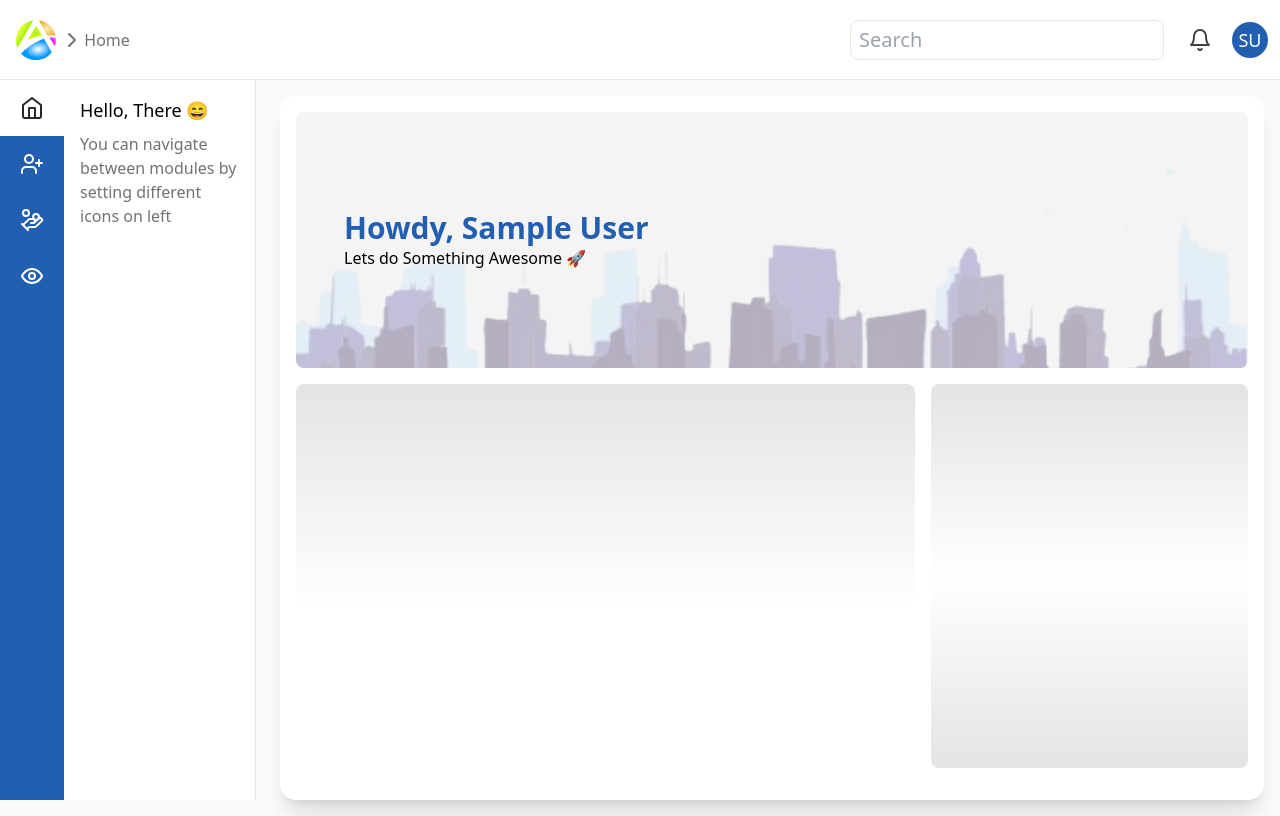
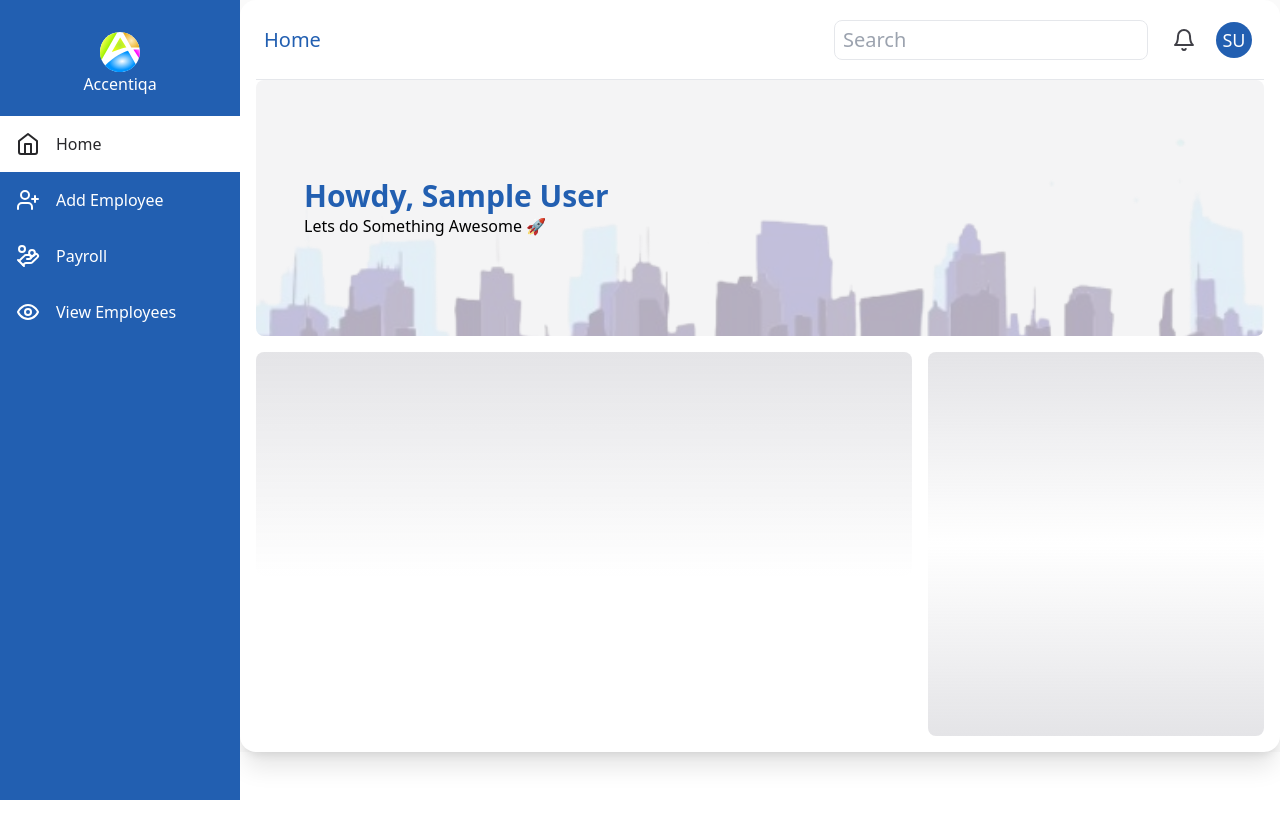
Before and after one commit to ompateldeveloper/Accentiqa-hrnext, a React (Vite) app: page /dashboard/home in a window 1280 px wide. Built offline with nearby package versions, Linux system fonts and the light colour scheme; sample sign-in values are in the browser's storage.

Commit message:
layout of the dashboard was changed

```diff
--- a/src/components/Navbar.jsx
+++ b/src/components/Navbar.jsx
@@ -19,12 +19,11 @@ export default function Navbar() {
         setAnchorEl(null);
     };
     return (
-        <div className='fixed w-full h-20 flex justify-between  items-center z-20  bg-white bg-opacity-90 backdrop-blur-sm font-medium py-4  border-b'>
-            <div className='flex items-center  mx-4 lg:ml-1 logo select-none' >
+        <div className='w-full h-20 flex justify-between  items-center z-20  bg-white bg-opacity-90 backdrop-blur-sm font-medium py-4  border-b'>
+            <div className='flex items-center  mx-2 lg:ml-1 logo select-none' >
                 <MenuIcon className='hidden lg:grid min-w-6 mx-4 ' onClick={() => { setSidebar(!sidebar) }} />
-                <img className='h-10 text-start  ' src={acqlogo} alt='' />
-                <div className='text-zinc-500 capitalize flex items-center'>
-                   &nbsp; <ChevronRight/> {tabs}
+                <div className='text-theme-1 text-xl capitalize flex items-center'>
+                {tabs}
                 </div>
             </div>
             <div className='flex items-center gap-4 text-2xl text-zinc-700  mr-2'>
--- a/src/components/Sidebar.jsx
+++ b/src/components/Sidebar.jsx
@@ -1,9 +1,10 @@
 import React, { startTransition, useCallback, useEffect, useLayoutEffect } from "react";
 import useMediaQuery from "../hooks/useMediaQuery";
 import { cn } from "../lib/utils";
-import { Eye, HandCoins, Home, Link2, Link2Icon, LinkIcon, UserPlus } from "lucide-react";
+import { ChevronRight, Eye, HandCoins, Home, Link2, Link2Icon, LinkIcon, MenuIcon, UserPlus } from "lucide-react";
 import { useGlobalContext } from "../contexts/GlobalContext";
 import { Link, NavLink, useLocation, useParams } from "react-router-dom";
+import acqlogo from "../assets/logo.svg"
 import useQueryParam from "../hooks/useQueryParams";
 import useLoacationArray from "../hooks/useLoacationArray";
 export default function Sidebar() {
@@ -44,11 +45,16 @@ export default function Sidebar() {
       ></div>
       <div
         className={cn(
-          "h-[calc(100vh-80px)] fixed flex mt-20 bg-white z-20 duration-100 lg:-translate-x-full",
+          "h-[calc(100vh)] fixed flex bg-white z-20 duration-100 lg:-translate-x-full",
           sidebar && "lg:translate-x-0"
         )}
       >
-        <div className="fixed-panel w-16  bg-theme-1 text-white">
+        <div className="fixed-panel w-60  bg-theme-1 text-white">
+            <div className=' grid place-items-center my-8 mb-5  logo select-none' >
+                <img className='h-10 text-start  ' src={acqlogo} alt='' />
+                <div className="">Accentiqa</div>
+
+            </div>
           <TabsList>
             <Link
               to="/dashboard"
@@ -63,7 +69,7 @@ export default function Sidebar() {
                 tabIndex={"Home"}
                 selectTab={selectTab}
                 icon={<Home />}
-              ></TabsTrigger>
+              >Home</TabsTrigger>
             </Link>
             <Link
               to="/dashboard/add-employee"
@@ -78,7 +84,7 @@ export default function Sidebar() {
                 tabIndex={"Add Employee"}
                 selectTab={selectTab}
                 icon={<UserPlus />}
-              ></TabsTrigger>
+              >Add Employee</TabsTrigger>
             </Link>
             <Link
               to="/dashboard/break-up"
@@ -93,7 +99,7 @@ export default function Sidebar() {
                 tabIndex={"Payroll"}
                 selectTab={selectTab}
                 icon={<HandCoins />}
-              ></TabsTrigger>
+              >Payroll</TabsTrigger>
             </Link>
             <Link
               to="/dashboard/view-employee"
@@ -108,11 +114,11 @@ export default function Sidebar() {
                 tabIndex={"View"}
                 selectTab={selectTab}
                 icon={<Eye />}
-              ></TabsTrigger>
+              >View Employees</TabsTrigger>
             </Link>
           </TabsList>
         </div>
-        <div className="collapseble-panel w-48 border-r">
+        {/* <div className="collapseble-panel w-48 border-r">
           <TabsContent tab={tabs} tabIndex={"Home"}>
             <div className="text-lg p-4 pb-0">Hello, There 😄</div>
             <div className="p-4 pt-2 text-zinc-500">
@@ -131,7 +137,7 @@ export default function Sidebar() {
           <TabsContent tab={tabs} tabIndex={"View"}>
             <NavLink to={'/dashboard/employee-salary'} className='nav-link text-theme-text border-2 border-theme-text border-opacity-10 bg-theme-text bg-opacity-5 rounded m-2 truncate px-2 py-px flex items-center  gap-1' activeClassName={""}  > <LinkIcon className="h-4" /> Employee Hikes </NavLink>
           </TabsContent>
-        </div>
+        </div> */}
       </div>
     </>
   );
@@ -153,13 +159,15 @@ function TabsTrigger(props) {
     <button
       onClick={() => selectTab(tabIndex)}
       className={cn(
-        "p-2 flex items-center justify-center duration-200",
+        "p-2 flex items-start justify-start duration-200",
         props.className,
         tab === tabIndex && (active || "border-b-blue-500")
       )}
     >
       {icon && icon}
-      {props.children}
+      <span className="pl-4">
+        {props.children}
+      </span>
     </button>
   );
 }
--- a/src/pages/Dashboard.jsx
+++ b/src/pages/Dashboard.jsx
@@ -17,11 +17,11 @@ export default function Dashboard() {
 
     return (
         <div>
-            <Navbar />
 
             <div className="flex ">
                 <Sidebar />
-                <div className={cn("routeswrapper m-4 mt-24 p-4 rounded-2xl shadow-xl bg-white w-full",!isLargeScreen&&"ml-[280px]")}>
+                <div className={cn("routeswrapper rounded-2xl shadow-xl bg-white w-full px-4",!isLargeScreen&&"ml-[240px]")}>
+                    <Navbar />
                     <Routes>
                         <Route path='*' element={<Dashboard404/>} />
                         {/* <Route path='/' element={<Navigate to='/home' />} /> */}
```
